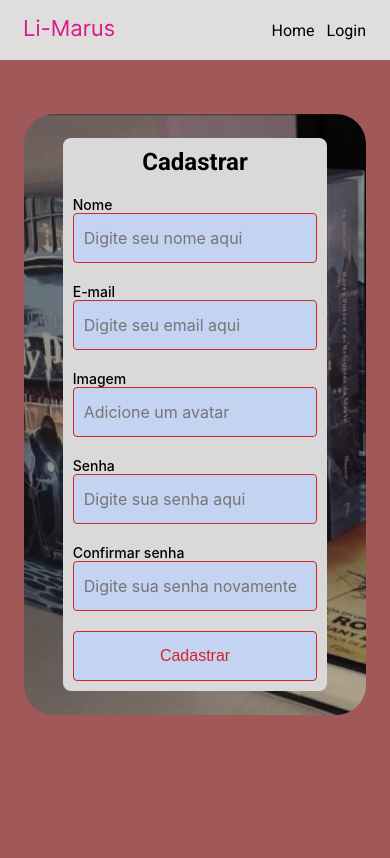
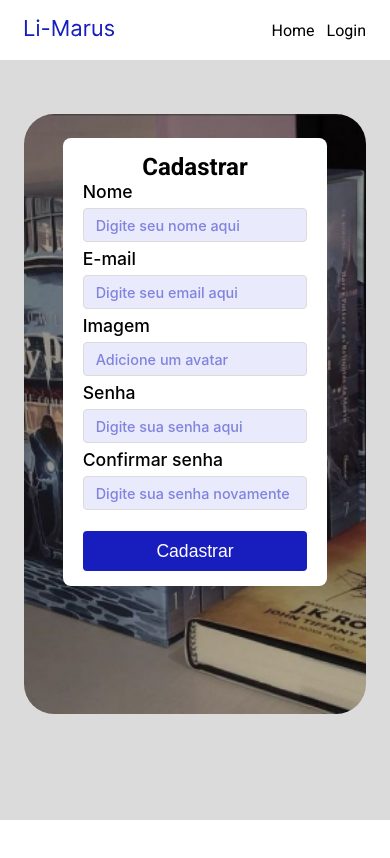
Before and after one commit to Grupo-5-Daniel-Kenzie-Academy/Projeto-On-Books, a React (Create React App) app: page /register in a window 390 px wide. Shown: the top 858 px of the page. Built offline with nearby package versions, Linux system fonts and the light colour scheme.

Commit message:
feat: modificado css home, login e register page, responsivos também

```diff
--- a/src/components/Header/index.tsx
+++ b/src/components/Header/index.tsx
@@ -13,7 +13,7 @@ export function Header({ route1, route2, nameRoute1, nameRoute2 }: iRoutes) {
   return (
     <S.Header>
       <figure>
-        <img src={Logo} alt="" />
+        <img src={Logo} alt="Li-Marus" />
       </figure>
       <div>
         <Link to={route1}>{nameRoute1}</Link>
--- a/src/components/Header/style.ts
+++ b/src/components/Header/style.ts
@@ -4,15 +4,20 @@ export const Header = styled.header`
   width: 100%;
   min-height: 60px;
   padding: 0 24px 0 24px;
-  background-color: #e0dddd;
+  background-color: var(--white);
   display: flex;
   align-items: center;
   justify-content: space-between;
+
+  box-shadow: rgb(99 99 99 / 20%) 2px 4px 5px 0px;
+
+
   @media (max-width: 250px) {
     flex-wrap: wrap;
     padding: 10px 24px 10px 24px;
     justify-content: center;
     gap: 15px;
+
   }
   div {
     display: flex;
--- a/src/components/Input/style.ts
+++ b/src/components/Input/style.ts
@@ -8,9 +8,12 @@ export const StyledFieldset = styled.fieldset`
     font-family: "Inter";
     font-style: normal;
     font-weight: 500;
-    font-size: 14px;
-    line-height: 17px;
-    color: #000000;
+    font-size: var(--rem-11);
+    margin-bottom: 6px;
+  }
+
+  input::placeholder{
+    color: var(--color-primary-50);
   }
 `;
 
@@ -20,14 +23,15 @@ export const Input = styled.input`
   height: 34px;
   padding-left: 12px;
 
-  background: #c4d3f1;
-  border: 1px solid #d62424;
-  border-radius: 4px;
+  background: var(--grey-4);
+  border: 1px solid var(--grey-3);
+  border-radius: var(--radius-4);
 
   font-family: "Inter";
   font-style: normal;
-  font-weight: 400;
-  font-size: 13px;
-  line-height: 16px;
-  color: rgba(193, 48, 48, 0.5);
+  font-weight: 500;
+  font-size: var(--rem-09);
+
+  margin-bottom: 6px;
+
 `;
--- a/src/pages/Home/style.ts
+++ b/src/pages/Home/style.ts
@@ -1,22 +1,25 @@
 import styled from "styled-components";
 
 export const Main = styled.main`
-  background-color: #a15858;
+  background-color: var(--grey-3);
+
   min-height: 91vh;
   padding: 34px;
+
   div {
     box-shadow: rgba(0, 0, 0, 0.35) 0px 5px 15px;
+
     margin: 0 auto;
     height: 90%;
     width: 90%;
+
     border-radius: 8px;
+
     background-image: url("https://mir-s3-cdn-cf.behance.net/projects/max_808_webp/e1a4dd124126853.Y3JvcCwzNTA4LDI3NDMsMCwyNDky.jpg");
     background-repeat: no-repeat;
     background-size: cover;
 
-
     display: flex;
-    justify-content: center;
     align-items: center;
 
     padding: 15px 0;
@@ -36,9 +39,9 @@ export const articleInfo = styled.article`
   height: 330px;
   padding: 12px;
 
-  background: rgba(232, 77, 77, 0.65);
-  color: #ffffff;
-  border-radius: 20px;
+  background: var(--color-primary-70);
+  color: var(--white);
+  border-radius: var(--radius-20);
 
   transform: rotate(-0.12deg);
 
--- a/src/pages/Login/index.tsx
+++ b/src/pages/Login/index.tsx
@@ -128,8 +128,8 @@ export function Login (){
               </div>
               <button className="button">Logar</button>
             </form>
-            <span>Ainda não possui cadastro</span>
-            <Link className="button" to="/register">
+            <span className="messageRegister">Ainda não possui cadastro</span>
+            <Link className="registerButton" to="/register">
               Cadastrar-se
             </Link>
           </div>
--- a/src/pages/Login/styled.tsx
+++ b/src/pages/Login/styled.tsx
@@ -2,17 +2,24 @@ import styled from "styled-components";
 import logo from "../../assets/img/livros.svg";
 
 export const SlyledDiv = styled.div`
+
+  background-color: var(--grey-3);
+  min-height: 100vh;
+
   .divForm {
     width: 90%;
 
     margin: 0 auto;
-    border-radius: 8px;
+    border-radius: var(--radius-8);
 
     display: flex;
     flex-direction: column;
     align-items: center;
 
-    background-color: #e9e0e0;
+    background-color: var(--white);
+
+    box-shadow: rgb(99 99 99 / 20%) 2px 5px 5px 0px;
+
   }
 
   .divBackground {
@@ -34,7 +41,8 @@ export const SlyledDiv = styled.div`
 
   h1 {
     padding: 13px 0px;
-    color: #edb24c;
+
+    font-size: var(--rem-16);
   }
 
   form {
@@ -44,18 +52,6 @@ export const SlyledDiv = styled.div`
     flex-direction: column;
   }
 
-  input {
-    width: 100%;
-    height: 45px;
-
-    font-size: 16px;
-    font-weight: 400;
-    border: 2px solid #edb24c;
-  }
-
-  label{
-    font-size:16px
-  }
 
   .input {
     width: 80%;
@@ -67,15 +63,39 @@ export const SlyledDiv = styled.div`
   .button {
     width: 80%;
     height: 45px;
-    max-width: 400px;
+    max-width: 500px;
 
     margin: 10px auto;
-    border-radius: 8px;
-    background: aliceblue;
+    border-radius: var(--radius-8);
+    background: var(--color-primary);
 
     display: flex;
     justify-content: center;
     align-items: center;
+
+    color: var(--white);
+  }
+
+  .messageRegister{
+    font-size: var(--rem-08);
+
+    color: var(--grey-5);
+  }
+
+  .registerButton{
+
+    padding: 8px 20px;
+
+    margin: 10px auto;
+    border-radius: var(--radius-8);
+
+    display: flex;
+    justify-content: center;
+    align-items: center;
+
+    color: var(--color-primary);
+    text-decoration: revert;
+
   }
 
   .flex {
@@ -88,13 +108,9 @@ export const SlyledDiv = styled.div`
   }
 
   @media (min-width: 800px) {
-    .flex {
-
-    }
 
     .divBackground {
       padding: 0;
-      background-color: #d60000;
       width: 45%;
       border-radius: 12px;
       margin: 0px 0px 0px 30px;
@@ -123,8 +139,6 @@ export const SlyledDiv = styled.div`
       justify-content: center;
     }
 
-    input{
-      max-width: 400px;
-    }
+
   }
 `;
--- a/src/pages/Register/styles.ts
+++ b/src/pages/Register/styles.ts
@@ -3,17 +3,21 @@ import bgImg from "../../assets/img/livros-hp.png";
 
 export const StyledRegisterPage = styled.main`
   width: 100%;
-  height: 100vh;
+  min-height: 90vh;
 
   padding: 1.5rem;
 
-  background-color: #a15858;
+  background-color: var(--grey-3);
 
   display: flex;
 
   @media (min-width: 800px) {
-    justify-content: space-around;
-    align-items: center;
+    justify-content: center;
+    gap: 50px;
+  }
+
+  p{
+    padding: 5px 0;
   }
 
   .registerContainer {
@@ -33,10 +37,12 @@ export const StyledRegisterPage = styled.main`
 
     @media (min-width: 800px) {
       width: 40%;
-      background-color: #d9d9d9;
+      background-color: var(--grey-3);
       background-image: none;
       border-radius: 16px;
       margin-top: 0px;
+
+      min-height: 0px;
     }
   }
 
@@ -46,41 +52,53 @@ export const StyledRegisterPage = styled.main`
     @media (min-width: 800px) {
       display: flex;
       width: 40%;
-      height: 780px;
+      height: 500px;
+
+      margin-top: 60px;
     }
   }
 
   .registerForm {
     width: 90%;
+    max-width: 350px;
 
     height: max-content;
 
-    background-color: #d9d9d9;
+    background-color: var(--white);
 
     border-radius: 8px;
-    padding: 10px;
+    padding: 0 20px;
 
     display: flex;
     flex-direction: column;
     align-items: center;
-    gap: 20px;
+
+    h2{
+      margin-top: 15px;
+    }
+  }
+
+  @media(width > 700px){
+    .registerForm{
+      padding: 0 30px;
+    }
   }
 
   button {
     width: 100%;
-    max-width: 450px;
-    height: 50px;
-    font-size: 16px;
-    font-weight: 400;
-    padding: 0 10px;
+    height: 40px;
 
-    background-color: #c4d3f1;
-    color: #d62424;
+    font-size: var(--rem-11);
+    font-weight: 500;
 
-    border: 1px solid #d62424;
-    border-radius: 4px;
+    margin-top: 15px;
+    margin-bottom: 15px;
 
-    padding: 0.5rem;
+    background-color: var(--color-primary);
+    color: var(--white);
+
+    border-radius: var(--radius-4);
+
   }
 
   fieldset {
@@ -90,9 +108,8 @@ export const StyledRegisterPage = styled.main`
   input {
     width: 100%;
     max-width: 450px;
-    height: 50px;
-    font-size: 16px;
-    font-weight: 400;
-    padding: 0 10px;
+
   }
+
+
 `;
--- a/src/styles/Global.ts
+++ b/src/styles/Global.ts
@@ -32,9 +32,27 @@ export const GlobalStyle = createGlobalStyle`
   :root{
     --color-modal: #9DD8F9;
     --grey-1: #E0DDDD;
+    --grey-2: #5F5F65;
+    --grey-3: #DCDBDB;
+    --grey-4: #EAEAFD;
+    --grey-5: #A5A0A0;
+    --color-primary: #181EBE;
+    --color-primary-70: rgba(24, 29, 190, 0.7);
+    --color-primary-50: rgba(24, 29, 190, 0.5);
+    --white: #FFF;
 
+
+    --radius-4: 4px;
     --radius-6: 6px;
+    --radius-8: 8px;
     --radius-10: 10px;
+    --radius-20: 20px;
+
+    --rem-08: 0.8rem;
+    --rem-09: 0.9rem;
+    --rem-11: 1.1rem;
+    --rem-16: 1.6rem;
+
   }
 
 `;
```
Also changed, not shown: src/assets/img/Logo.svg.
